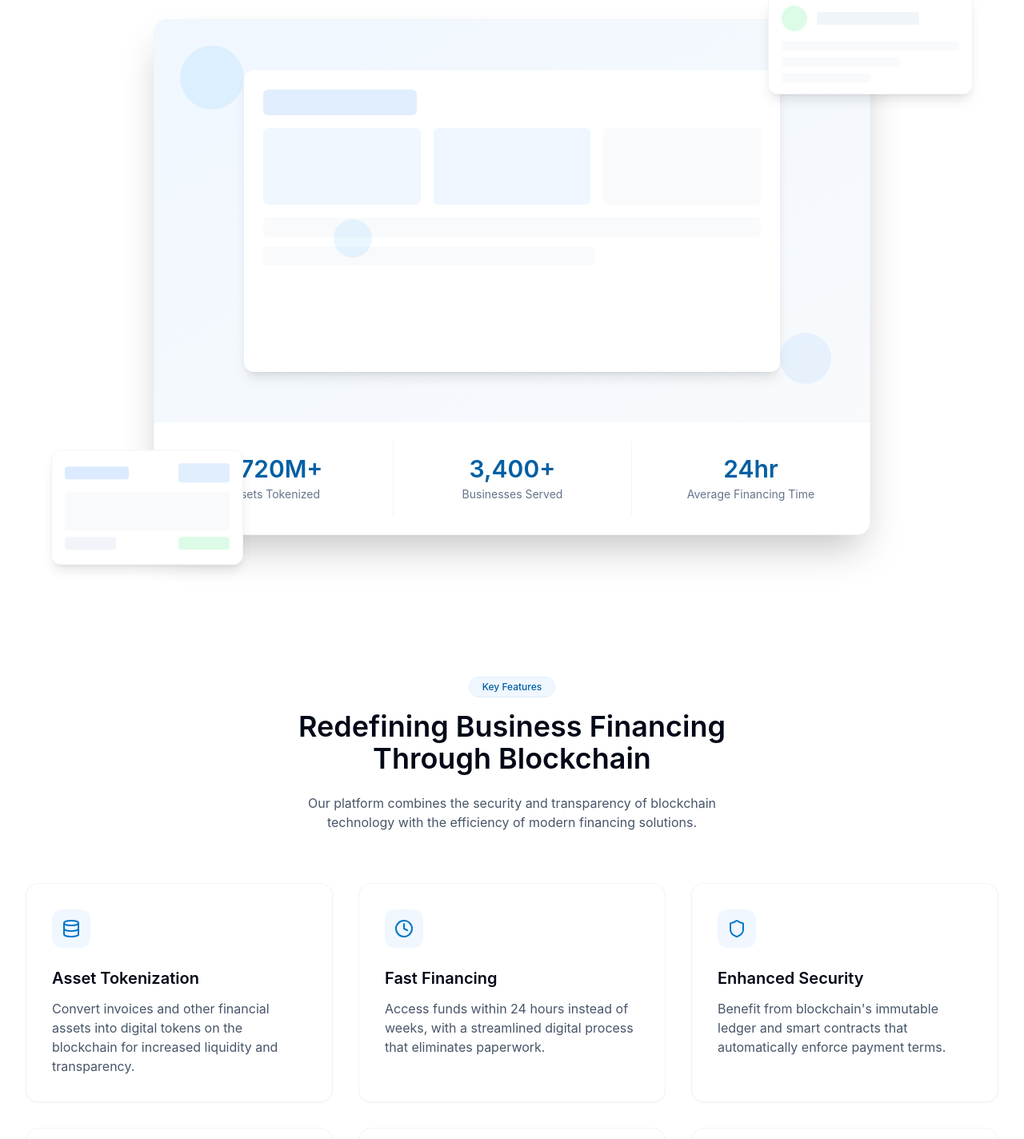
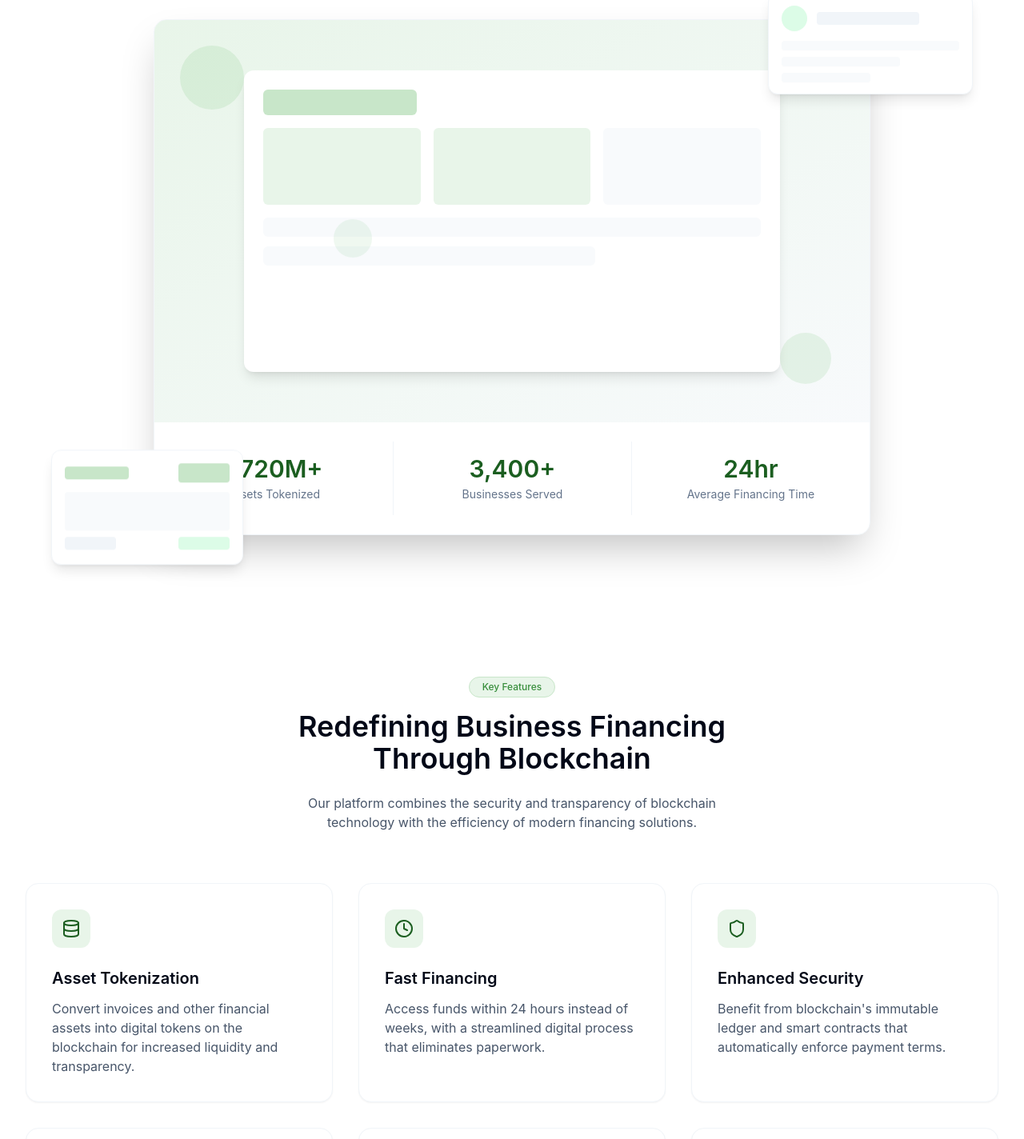
Before and after one commit to oarafa7/bridgefi-solution-hub, a React (Vite) app: page / in a window 1280 px wide. Shown: the part 599-2023 px from the top of the page at 80% size. Built offline with nearby package versions, Linux system fonts and the light colour scheme.

Commit message:
Replace blue with bridge green
This commit replaces all instances of the color blue with the designated "bridge green" color throughout the application's UI.  This change is based on a user request to update the color scheme.

```diff
--- a/src/components/CTASection.tsx
+++ b/src/components/CTASection.tsx
@@ -5,17 +5,17 @@ import AnimatedElement from "./AnimatedElement";
 
 const CTASection = () => {
   return (
-    <section className="py-20 md:py-32 bg-gradient-to-br from-bridge-50 via-white to-blue-50 overflow-hidden relative">
+    <section className="py-20 md:py-32 bg-gradient-to-br from-bridge-green-50 via-white to-bridge-green-50 overflow-hidden relative">
       {/* Background Elements */}
       <div className="absolute inset-0 -z-10 overflow-hidden">
-        <div className="absolute -top-32 -right-32 w-64 h-64 rounded-full bg-bridge-100/50 blur-3xl"></div>
-        <div className="absolute -bottom-32 -left-32 w-64 h-64 rounded-full bg-blue-100/30 blur-3xl"></div>
+        <div className="absolute -top-32 -right-32 w-64 h-64 rounded-full bg-bridge-green-100/50 blur-3xl"></div>
+        <div className="absolute -bottom-32 -left-32 w-64 h-64 rounded-full bg-bridge-green-100/30 blur-3xl"></div>
       </div>
 
       <div className="container-custom">
         <div className="max-w-3xl mx-auto text-center">
           <AnimatedElement animation="fade-in">
-            <span className="inline-block px-4 py-1 rounded-full text-xs font-medium text-bridge-700 bg-white border border-bridge-100 mb-4">
+            <span className="inline-block px-4 py-1 rounded-full text-xs font-medium text-bridge-green-700 bg-white border border-bridge-green-100 mb-4">
               Get Started Today
             </span>
           </AnimatedElement>
@@ -34,11 +34,11 @@ const CTASection = () => {
           </AnimatedElement>
 
           <AnimatedElement animation="fade-in" delay={600} className="flex flex-col sm:flex-row gap-4 justify-center">
-            <Button size="lg" className="rounded-full px-8 bg-bridge-600 text-white hover:bg-bridge-700">
+            <Button size="lg" className="rounded-full px-8 bg-bridge-green text-white hover:bg-bridge-green-700">
               Create Free Account
               <ArrowRight size={16} className="ml-2" />
             </Button>
-            <Button variant="outline" size="lg" className="rounded-full px-8 border-slate-300 hover:border-bridge-300 hover:bg-white">
+            <Button variant="outline" size="lg" className="rounded-full px-8 border-slate-300 hover:border-bridge-green-300 hover:bg-white">
               Schedule a Demo
             </Button>
           </AnimatedElement>
--- a/src/components/Features.tsx
+++ b/src/components/Features.tsx
@@ -5,32 +5,32 @@ import { Button } from "@/components/ui/button";
 
 const features = [
   {
-    icon: <Database className="h-6 w-6 text-bridge-600" />,
+    icon: <Database className="h-6 w-6 text-bridge-green" />,
     title: "Asset Tokenization",
     description: "Convert invoices and other financial assets into digital tokens on the blockchain for increased liquidity and transparency."
   },
   {
-    icon: <Clock className="h-6 w-6 text-bridge-600" />,
+    icon: <Clock className="h-6 w-6 text-bridge-green" />,
     title: "Fast Financing",
     description: "Access funds within 24 hours instead of weeks, with a streamlined digital process that eliminates paperwork."
   },
   {
-    icon: <Shield className="h-6 w-6 text-bridge-600" />,
+    icon: <Shield className="h-6 w-6 text-bridge-green" />,
     title: "Enhanced Security",
     description: "Benefit from blockchain's immutable ledger and smart contracts that automatically enforce payment terms."
   },
   {
-    icon: <BarChart4 className="h-6 w-6 text-bridge-600" />,
+    icon: <BarChart4 className="h-6 w-6 text-bridge-green" />,
     title: "Data Analytics",
     description: "Gain insights into your financing patterns with detailed analytics and reporting tools."
   },
   {
-    icon: <Globe className="h-6 w-6 text-bridge-600" />,
+    icon: <Globe className="h-6 w-6 text-bridge-green" />,
     title: "Global Access",
     description: "Connect with investors worldwide, expanding your financing options beyond traditional geographic limitations."
   },
   {
-    icon: <RefreshCw className="h-6 w-6 text-bridge-600" />,
+    icon: <RefreshCw className="h-6 w-6 text-bridge-green" />,
     title: "Flexible Terms",
     description: "Customize financing terms to match your business needs with transparent fee structures and no hidden costs."
   }
@@ -41,7 +41,7 @@ const Features = () => {
     <section id="features" className="section-padding bg-white">
       <div className="container-custom">
         <AnimatedElement animation="fade-in" className="max-w-xl mx-auto text-center mb-16">
-          <span className="inline-block px-4 py-1 rounded-full text-xs font-medium text-bridge-700 bg-bridge-50 border border-bridge-100 mb-4">
+          <span className="inline-block px-4 py-1 rounded-full text-xs font-medium text-bridge-green-700 bg-bridge-green-50 border border-bridge-green-100 mb-4">
             Key Features
           </span>
           <h2 className="text-3xl md:text-4xl font-semibold mb-6">
@@ -62,7 +62,7 @@ const Features = () => {
               className="group"
             >
               <div className="bg-white rounded-2xl p-8 border border-slate-100 shadow-sm hover:shadow-md transition-all h-full">
-                <div className="w-12 h-12 rounded-xl bg-bridge-50 flex items-center justify-center mb-6 group-hover:bg-bridge-100 transition-colors">
+                <div className="w-12 h-12 rounded-xl bg-bridge-green-50 flex items-center justify-center mb-6 group-hover:bg-bridge-green-100 transition-colors">
                   {feature.icon}
                 </div>
                 <h3 className="text-xl font-semibold mb-3">{feature.title}</h3>
@@ -73,7 +73,7 @@ const Features = () => {
         </div>
 
         <AnimatedElement animation="fade-in" className="mt-14 text-center">
-          <Button className="rounded-full px-6 group hover:bg-bridge-700">
+          <Button className="rounded-full px-6 group hover:bg-bridge-green-700">
             <span>Explore All Features</span>
             <ArrowRight size={16} className="ml-2 group-hover:translate-x-1 transition-transform" />
           </Button>
--- a/src/components/Hero.tsx
+++ b/src/components/Hero.tsx
@@ -9,7 +9,7 @@ const Hero = () => {
       {/* Background Elements */}
       <div className="absolute inset-0 -z-10 overflow-hidden">
         <div className="absolute top-1/4 left-1/2 w-[800px] h-[800px] -translate-x-1/2 -translate-y-1/2 rounded-full bg-bridge-50/40 blur-3xl" />
-        <div className="absolute bottom-1/3 right-0 w-[400px] h-[400px] rounded-full bg-blue-50/40 blur-3xl" />
+        <div className="absolute bottom-1/3 right-0 w-[400px] h-[400px] rounded-full bg-bridge-green-50/40 blur-3xl" />
       </div>
 
       <div className="container-custom relative">
@@ -34,11 +34,11 @@ const Hero = () => {
           </AnimatedElement>
 
           <AnimatedElement animation="fade-in" delay={600} className="flex flex-col sm:flex-row gap-4 w-full justify-center mb-8">
-            <Button size="lg" className="rounded-full px-8 bg-bridge-600 text-white hover:bg-bridge-700 shadow-md hover:shadow-lg transition-all">
+            <Button size="lg" className="rounded-full px-8 bg-bridge-green text-white hover:bg-bridge-green-700 shadow-md hover:shadow-lg transition-all">
               Get Started
               <ArrowRight size={16} className="ml-2" />
             </Button>
-            <Button variant="outline" size="lg" className="rounded-full px-8 border-slate-300 text-slate-700 hover:bg-slate-50 hover:text-bridge-700 transition-all">
+            <Button variant="outline" size="lg" className="rounded-full px-8 border-slate-300 text-slate-700 hover:bg-slate-50 hover:text-bridge-green transition-all">
               Learn More
             </Button>
           </AnimatedElement>
@@ -51,14 +51,14 @@ const Hero = () => {
         {/* Hero Image/Visual */}
         <AnimatedElement animation="fade-in" delay={600} className="relative mx-auto max-w-4xl">
           <div className="relative bg-white rounded-2xl shadow-2xl overflow-hidden border border-slate-100">
-            <div className="aspect-[16/9] bg-gradient-to-br from-bridge-50 to-slate-50 relative">
+            <div className="aspect-[16/9] bg-gradient-to-br from-bridge-green-50 to-slate-50 relative">
               {/* Placeholder for a platform visualization - would be replaced by an actual image */}
               <div className="absolute inset-0 flex items-center justify-center">
                 <div className="w-3/4 h-3/4 rounded-xl bg-white shadow-lg p-6">
-                  <div className="h-8 w-48 bg-bridge-100 rounded-md mb-4"></div>
+                  <div className="h-8 w-48 bg-bridge-green-100 rounded-md mb-4"></div>
                   <div className="flex gap-4 mb-4">
-                    <div className="h-24 w-1/3 bg-bridge-50 rounded-md"></div>
-                    <div className="h-24 w-1/3 bg-blue-50 rounded-md"></div>
+                    <div className="h-24 w-1/3 bg-bridge-green-50 rounded-md"></div>
+                    <div className="h-24 w-1/3 bg-bridge-green-50 rounded-md"></div>
                     <div className="h-24 w-1/3 bg-slate-50 rounded-md"></div>
                   </div>
                   <div className="h-6 w-full bg-slate-50 rounded-md mb-3"></div>
@@ -67,23 +67,23 @@ const Hero = () => {
               </div>
 
               {/* Decorative Elements */}
-              <div className="absolute top-8 left-8 w-20 h-20 rounded-full bg-bridge-300/20 animate-pulse-subtle"></div>
-              <div className="absolute bottom-12 right-12 w-16 h-16 rounded-full bg-blue-300/20 animate-pulse-subtle" style={{ animationDelay: '1s' }}></div>
-              <div className="absolute top-1/2 left-1/4 w-12 h-12 rounded-full bg-bridge-400/10 animate-float"></div>
+              <div className="absolute top-8 left-8 w-20 h-20 rounded-full bg-bridge-green-300/20 animate-pulse-subtle"></div>
+              <div className="absolute bottom-12 right-12 w-16 h-16 rounded-full bg-bridge-green-300/20 animate-pulse-subtle" style={{ animationDelay: '1s' }}></div>
+              <div className="absolute top-1/2 left-1/4 w-12 h-12 rounded-full bg-bridge-green-400/10 animate-float"></div>
             </div>
 
             {/* Platform Stats */}
             <div className="grid grid-cols-3 divide-x divide-slate-100 py-6">
               <div className="flex flex-col items-center justify-center p-4">
-                <span className="text-3xl font-semibold text-bridge-700">$720M+</span>
+                <span className="text-3xl font-semibold text-bridge-green">$720M+</span>
                 <span className="text-sm text-slate-500 mt-1">Assets Tokenized</span>
               </div>
               <div className="flex flex-col items-center justify-center p-4">
-                <span className="text-3xl font-semibold text-bridge-700">3,400+</span>
+                <span className="text-3xl font-semibold text-bridge-green">3,400+</span>
                 <span className="text-sm text-slate-500 mt-1">Businesses Served</span>
               </div>
               <div className="flex flex-col items-center justify-center p-4">
-                <span className="text-3xl font-semibold text-bridge-700">24hr</span>
+                <span className="text-3xl font-semibold text-bridge-green">24hr</span>
                 <span className="text-sm text-slate-500 mt-1">Average Financing Time</span>
               </div>
             </div>
@@ -102,8 +102,8 @@ const Hero = () => {
 
           <div className="absolute -bottom-10 -left-10 md:-left-20 lg:-left-32 w-60 h-36 bg-white rounded-xl shadow-lg p-4 border border-slate-100 -rotate-3 animate-float" style={{ animationDelay: '2s' }}>
             <div className="flex justify-between items-center mb-3">
-              <div className="h-4 w-20 bg-blue-100 rounded"></div>
-              <div className="h-6 w-16 bg-bridge-100 rounded"></div>
+              <div className="h-4 w-20 bg-bridge-green-100 rounded"></div>
+              <div className="h-6 w-16 bg-bridge-green-100 rounded"></div>
             </div>
             <div className="h-12 w-full bg-slate-50 rounded mb-2"></div>
             <div className="flex justify-between">
```
Also changed, not shown: src/components/Benefits.tsx (+13 -13 lines).
